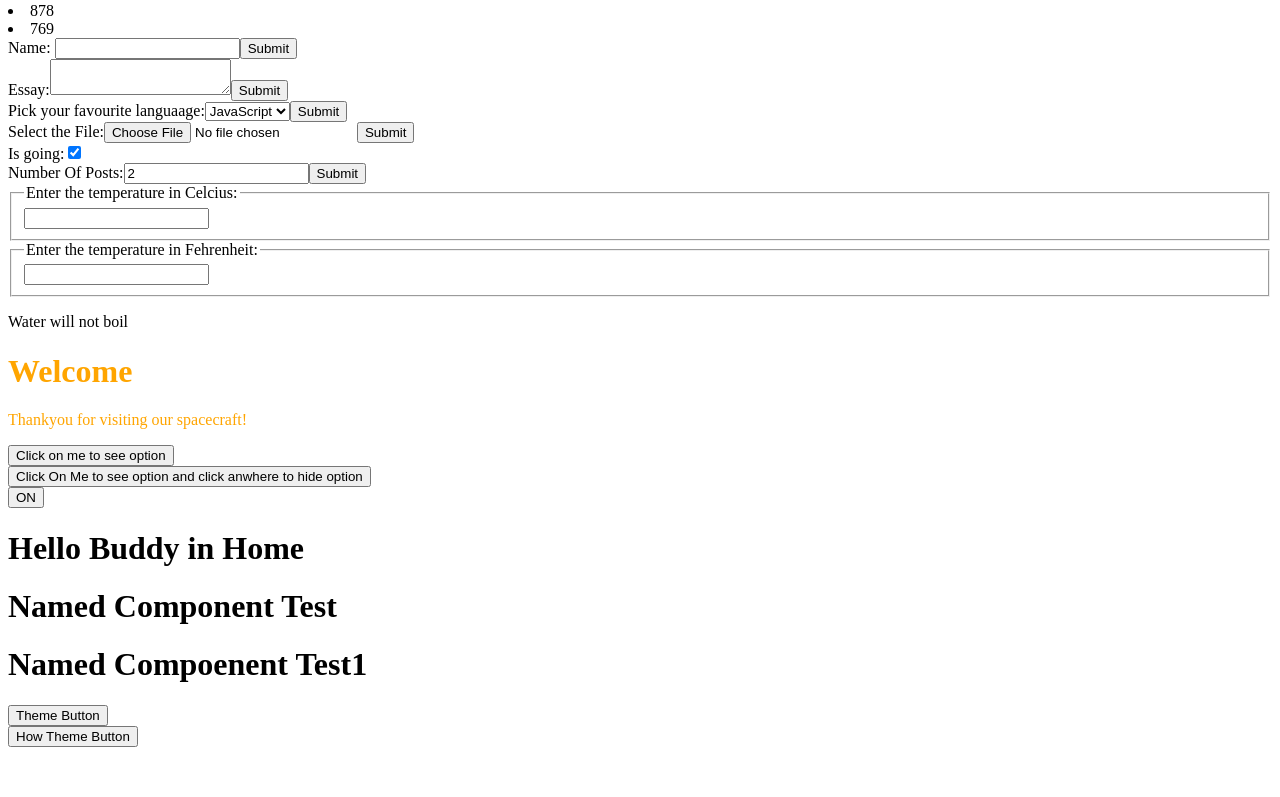
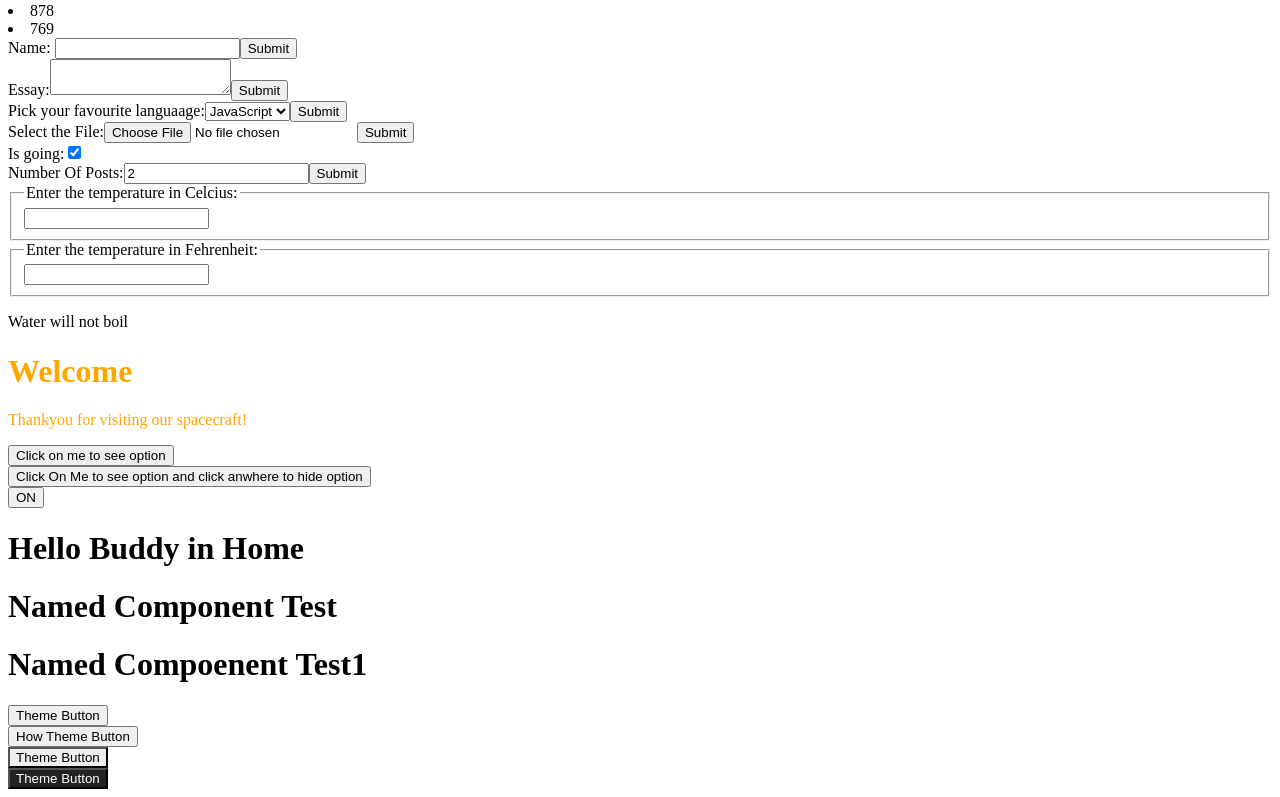
Before and after one commit to rahulvishwakarm/React-Fundamentals, a React (Create React App) app in the folder react-basics/: page / in a window 1280 px wide. Shown: the part 1996-2793 px from the top of the page. Before the commit the page ends 2751 px from the top, so only its background shows below. Built offline with nearby package versions, Linux system fonts and the light colour scheme.

Commit message:
Example Theme Context Using theme context and updated theme button

```diff
--- a/react-basics/src/App.js
+++ b/react-basics/src/App.js
@@ -14,6 +14,7 @@ import PreventComponentFromRendering from "./Conditional Rendering/PreventCompon
 import API from "./Context/API";
 import BeforeYouUseContext from "./Context/BeforeYouUseContext";
 import ThemeButton from "./Context/Example/ThemeButton";
+import UsingThemeContextAndButton from "./Context/Example/UsingThemeContextAndButton";
 import HowtoUseTheContext from "./Context/HowtoUseTheContext";
 import WhyToUseTheContext from "./Context/WhyToUseTheContext";
 import FileInputTag from "./Form/FileInputTag";
@@ -121,7 +122,7 @@ function App() {
 
 
         {/* Example Context */}
-
+        <UsingThemeContextAndButton/>
     </div>
   );
 }
--- a/react-basics/src/Context/Example/ThemeButton.js
+++ b/react-basics/src/Context/Example/ThemeButton.js
@@ -3,17 +3,15 @@ import {ThemeContext} from './ThemeContext';
 
 class ThemeButton extends Component {
     render() {
-
         let props = this.props;
-        let theme = this.theme;
-        console.log(props);
+        let theme = this.context;
         console.log(theme);
         return (
             <button
                 {...props}
-                style={{backgroundColor:theme.background}}
-            />
-        )
+                style={{backgroundColor:theme.background,color:theme.foreground}}
+            >Theme Button</button>
+        );
     }
 }
 ThemeButton.contextType = ThemeContext;
--- /dev/null
+++ b/react-basics/src/Context/Example/UsingThemeContextAndButton.js
@@ -0,0 +1,45 @@
+import React from 'react'
+import {ThemeContext,themes} from './ThemeContext';
+import ThemeButton from './ThemeButton';
+
+//An Intermediat Button that use theme comoponent
+function Toolbar(props) {
+    return (
+        <ThemeButton onClick={props.changeTheme}>
+            Change Theme
+        </ThemeButton>
+    )
+}
+
+class UsingThemeContextAndButton extends React.Component {
+    constructor(props) {
+        super(props);
+        this.state ={
+            theme : themes.light
+        }
+        this.toggleTheme = () => {
+                this.setState(state => ({
+                    theme:
+                        state.theme===themes.dark  //If theme==light it will set it to dark
+                            ? themes.light
+                            : themes.dark
+                }));
+            }
+};
+
+    render() {
+        return (
+            <div>
+                <ThemeContext.Provider value={this.state.theme}>
+                    <Toolbar changeTheme={this.toggleTheme}/>
+                </ThemeContext.Provider>
+                <section>
+                    <ThemeButton/>
+                </section>
+            </div>
+        )
+    }
+}
+
+
+export default  UsingThemeContextAndButton;
```
Also changed, not shown: react-basics/src/Context/Example/ThemeContext.js (line endings or trailing spaces).
